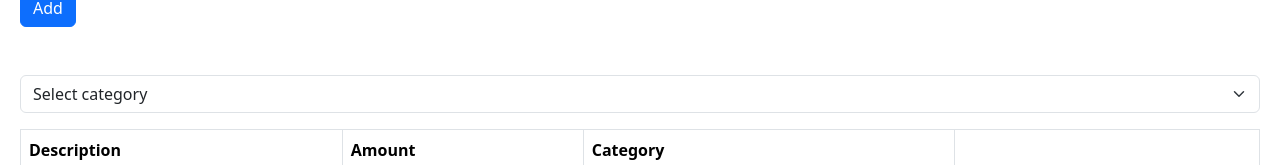
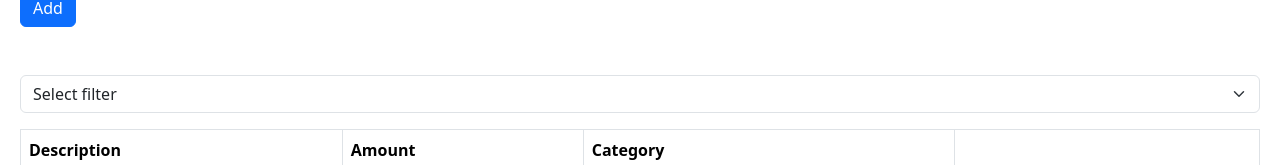
Before and after one commit to mohammad-alj/expense-tracker, a React (Vite) app: page / in a window 1280 px wide. Shown: the part 281-446 px from the top of the page. Built offline with nearby package versions, Linux system fonts and the light colour scheme.

Commit message:
Make the form work.

```diff
--- a/src/App.tsx
+++ b/src/App.tsx
@@ -14,7 +14,7 @@ const App = () => {
 	const [expenses, setExpenses] = useState<Expense[]>([
 		{description: 'milk', amount: 10, category: 'Grocories', id: 0},
 		{description: 'ps4', amount: 399, category: 'Entertainment', id: 1},
-		{description: 'cheese', amount: 10, category: 'Grocories', id: 3},
+		{description: 'cheese', amount: 10, category: 'Grocories', id: 2},
 	]);
 
 	const [expenseFilter, setExpenseFilter] = useState<
@@ -24,7 +24,11 @@ const App = () => {
 	return (
 		<div>
 			<div className='mb-5'>
-				<ExpenseForm onSubmit={data => console.log(data)} />
+				<ExpenseForm
+					onSubmit={data =>
+						setExpenses([...expenses, {...(data as Expense), id: expenses.length + 1}])
+					}
+				/>
 			</div>
 			<div className='my-3'>
 				<ExpenseFilter
--- a/src/components/ExpenseFilter.tsx
+++ b/src/components/ExpenseFilter.tsx
@@ -10,7 +10,7 @@ const ExpenseFilter = ({
 			onChange={event => onSelect(event.target.value)}
 		>
 			<option selected value='All'>
-				Select category
+				Select filter
 			</option>
 			<option value='Grocories'>Grocories</option>
 			<option value='Utilities'>Utilities</option>
```
